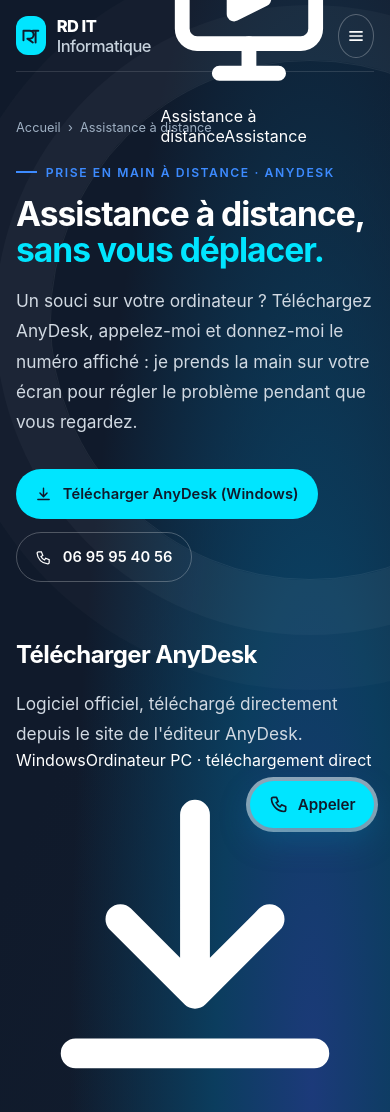
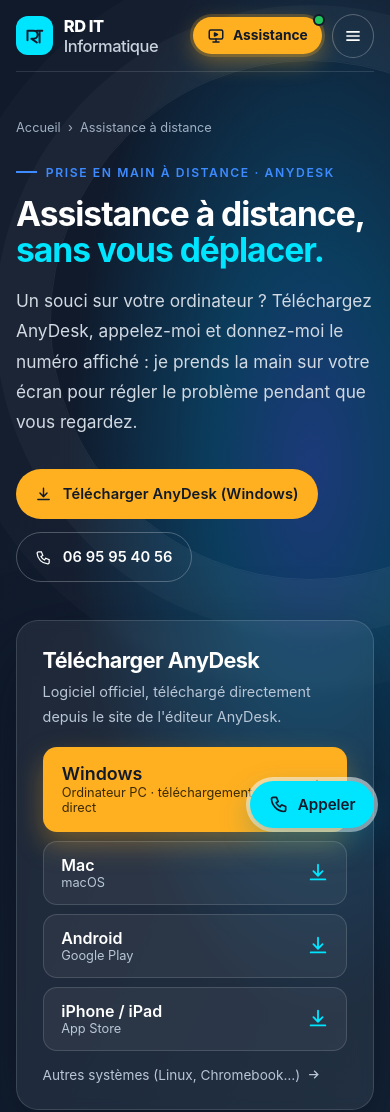
Before and after one commit to ronandenis-afk/rd-it-informatique, a plain HTML site: page assistance-a-distance.html in a window 390 px wide. Shown: the top 1112 px of the page. Drawn offline with Linux system fonts and the light colour scheme.

Commit message:
Style du bouton Assistance et de la page AnyDesk

```diff
--- a/assets/site-pro.css
+++ b/assets/site-pro.css
@@ -61,3 +61,49 @@
   .service-card.flip, .flip-inner { min-height: 240px; }
 }
 @media (prefers-reduced-motion: reduce) { .flip-inner { transition: none; } }
+
+/* Bouton « Assistance à distance » très visible dans l'en-tête */
+.assist-btn { order: 3; position: relative; display: inline-flex; align-items: center; gap: .5rem; margin-left: 1.2rem; padding: .7rem 1.15rem; border-radius: 999px; background: #ffb020; color: #101a2b !important; font: 700 .9rem/1 var(--font-title); text-decoration: none; white-space: nowrap; box-shadow: 0 8px 22px rgba(255, 176, 32, .38), 0 0 0 3px rgba(255, 176, 32, .22); transition: transform .2s ease, background .2s ease, box-shadow .2s ease; }
+.assist-btn:hover { transform: translateY(-2px); background: #ffc24d; box-shadow: 0 12px 28px rgba(255, 176, 32, .5), 0 0 0 4px rgba(255, 176, 32, .3); text-decoration: none; }
+.assist-btn svg { width: 18px; height: 18px; flex: none; }
+.assist-pulse { position: absolute; top: -3px; right: -3px; width: 12px; height: 12px; border-radius: 50%; background: #22c55e; border: 2px solid #101a2b; }
+.assist-pulse::after { content: ""; position: absolute; inset: -2px; border-radius: 50%; background: #22c55e; animation: assist-ping 1.8s cubic-bezier(0, 0, .2, 1) infinite; }
+@keyframes assist-ping { 75%, 100% { transform: scale(2.4); opacity: 0; } }
+
+.assist-long { display: none; } .assist-short { display: inline; }
+@media (max-width: 980px) {
+  .assist-btn { order: 0; margin-left: auto; margin-right: .6rem; padding: .6rem .9rem; font-size: .86rem; }
+}
+@media (max-width: 380px) { .assist-btn { padding: .6rem .7rem; } .assist-short { font-size: .8rem; } }
+@media (prefers-reduced-motion: reduce) { .assist-pulse::after { animation: none; } }
+
+/* Page assistance : bloc de téléchargement AnyDesk */
+.assist-dl { background: #ffb020 !important; }
+.assist-dl:hover { background: #ffc24d !important; box-shadow: 0 10px 25px rgba(255, 176, 32, .4) !important; }
+.dl-panel { position: relative; padding: 1.6rem; border: 1px solid #ffffff22; border-radius: 22px; background: rgba(255, 255, 255, .06); -webkit-backdrop-filter: blur(6px); backdrop-filter: blur(6px); box-shadow: 0 30px 70px #050c1780; }
+.dl-panel h2 { margin: 0 0 .35rem; color: white; font-size: 1.35rem; }
+.dl-panel > p { margin: 0 0 1.1rem !important; font-size: .9rem !important; color: #b9c6d6 !important; }
+.dl-item { display: grid; grid-template-columns: 1fr auto; grid-template-rows: auto auto; column-gap: 1rem; align-items: center; margin-top: .6rem; padding: .85rem 1.1rem; border: 1px solid #ffffff24; border-radius: 14px; background: #ffffff0d; color: white; text-decoration: none; transition: background .2s ease, transform .2s ease, border-color .2s ease; }
+.dl-item:hover { background: #ffffff1c; border-color: #ffffff55; transform: translateX(3px); text-decoration: none; }
+.dl-item svg { grid-row: 1 / 3; grid-column: 2; width: 22px; height: 22px; color: var(--lime, #00e5ff); }
+.dl-os { font: 600 1rem/1.2 var(--font-title); }
+.dl-sub { color: #b9c6d6; font-size: .8rem; }
+.dl-item.main { padding: 1.05rem 1.2rem; border: 0; background: #ffb020; color: #101a2b; box-shadow: 0 12px 28px rgba(255, 176, 32, .35); }
+.dl-item.main:hover { background: #ffc24d; }
+.dl-item.main .dl-sub, .dl-item.main svg { color: #3b2a05; }
+.dl-item.main .dl-os { font-size: 1.12rem; }
+.dl-all { display: inline-flex; align-items: center; gap: .35rem; margin-top: 1rem; color: #b9c6d6; font-size: .85rem; text-decoration: none; }
+.dl-all:hover { color: white; }
+.dl-all svg { width: 15px; height: 15px; }
+.assist-warn { padding: 1.6rem; border: 1px solid #f5c26b; border-left: 5px solid #ffb020; border-radius: 16px; background: #fff8ea; }
+@media (min-width: 981px) { .nav .nav-links { margin-left: auto; } }
+@media (min-width: 981px) and (max-width: 1240px) {
+  .nav .nav-links { gap: .95rem !important; font-size: .84rem; }
+  .nav .nav-links .button { padding-left: 1rem; padding-right: 1rem; }
+  .assist-btn { margin-left: .7rem; padding: .6rem .85rem; font-size: .84rem; }
+}
+@media (min-width: 981px) and (max-width: 1100px) {
+  .assist-btn .assist-short { display: none; }
+  .assist-btn { padding: .65rem; }
+  .assist-btn svg { width: 20px; height: 20px; }
+}
```
